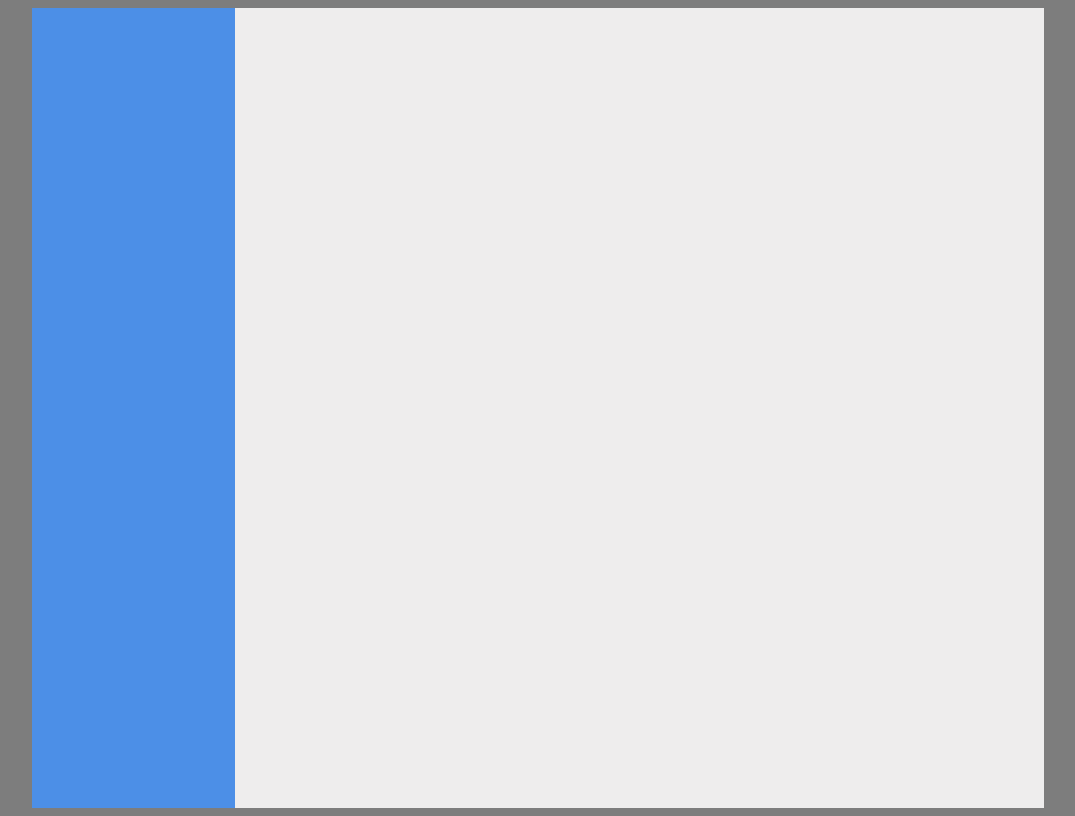
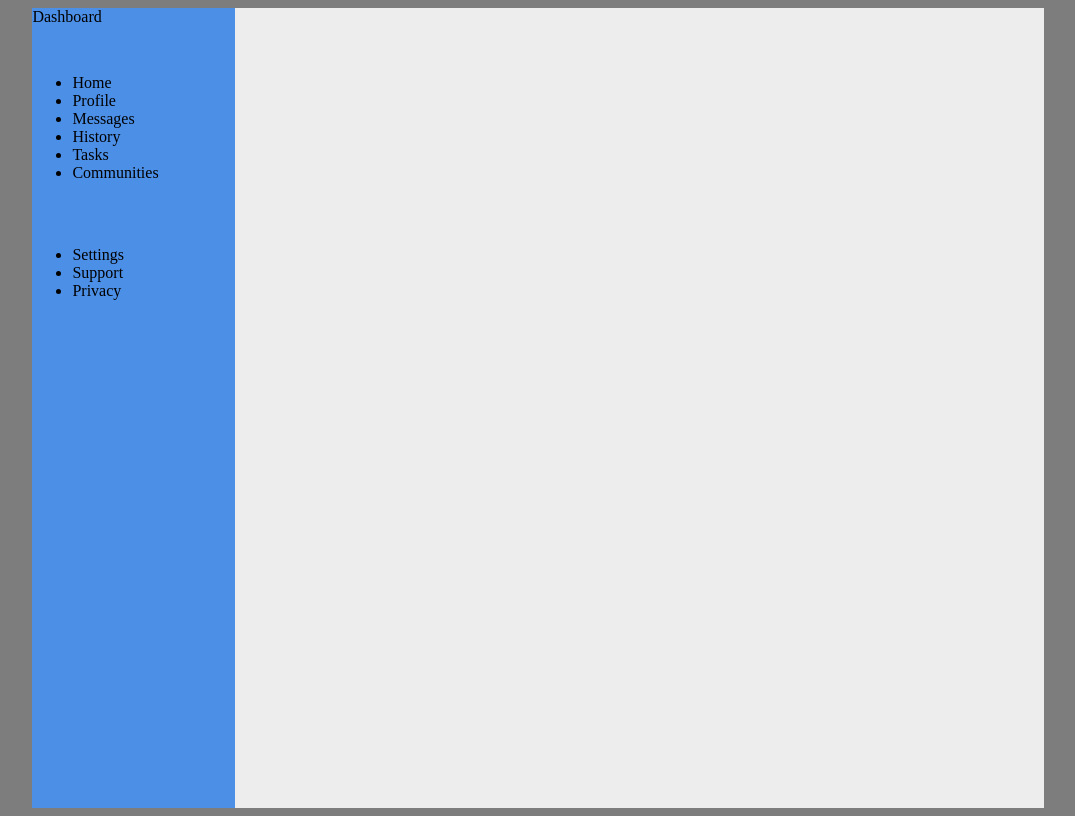
Before and after one commit to mkr-msk/admin-dashboard, a plain HTML site: page index.html in a window 1280 px wide. Shown: the whole page, without its empty margins (102-1177 px from the left). Drawn offline with Linux system fonts and the light colour scheme.

Commit message:
Добавлено наполнение для сайдбара aside
Добавлено лого .logo
Добавлено меню .menu
Добавлено доп. меню .links

```diff
--- a/index.html
+++ b/index.html
@@ -12,7 +12,26 @@
     <body>
         <div class="container">
             <aside>
-
+                <div class="logo">
+                    Dashboard
+                </div>
+                <div class="menu">
+                    <ul>
+                        <li>Home</li>
+                        <li>Profile</li>
+                        <li>Messages</li>
+                        <li>History</li>
+                        <li>Tasks</li>
+                        <li>Communities</li>
+                    </ul>
+                </div>
+                <div class="links">
+                    <ul>
+                        <li>Settings</li>
+                        <li>Support</li>
+                        <li>Privacy</li>
+                    </ul>
+                </div>
             </aside>
             <main>
 
--- a/style.css
+++ b/style.css
@@ -13,6 +13,9 @@ body {
 
 aside {
     background-color: rgba(68, 147, 250, 0.855);
+    display: flex;
+    flex-direction: column;
+    gap: 2rem;
 }
 
 main {
```
